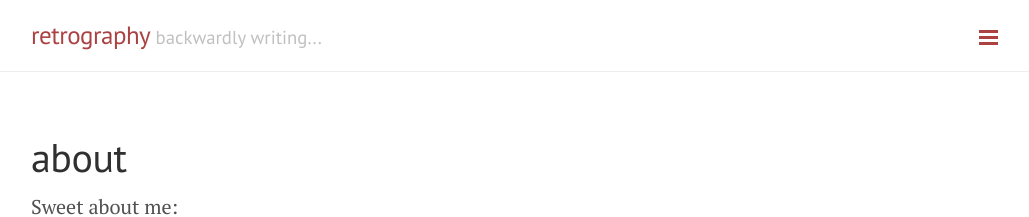
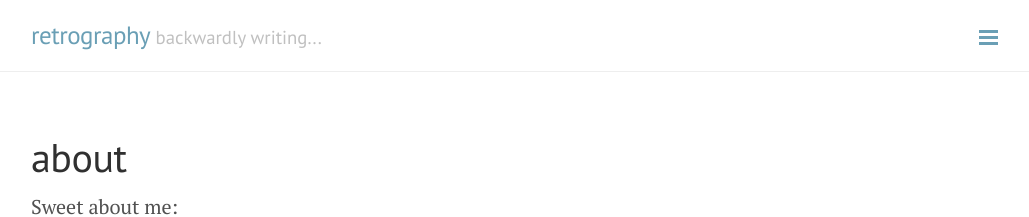
Before and after one commit to retrography/retrography.github.io, a Jekyll site: the page built from about.markdown, in a window 1280 px wide. Shown: the top 217 px of the page, without its empty margins (249-1278 px from the left). Built offline with Jekyll 4.4.1, drawn with Linux system fonts in a browser that asks for light colours; Markdown is read by kramdown in place of the engine named in the settings.

Commit message:
minor conf hacks

```diff
--- a/_config.yml
+++ b/_config.yml
@@ -11,7 +11,7 @@ relative_permalinks: true
 # Setup
 title:               retrography
 tagline:             'backwardly writing...'
-description:         "I am Mahmood S. Zargar, a PhD candidate in McGill's Desautels Faculty of Management. I am passionate about social theory and have a knack for data wrangling. My research is about the organizational aspects of online communities. Here are some related posts. Btw, call me Mah."
+description:         "I am Mahmood Zargar, a PhD candidate in McGill's Desautels Faculty of Management. I am passionate about social theory and have a knack for data wrangling. My research is about the organizational aspects of online communities. Here are some related posts. Btw, call me Mah."
 url:                 'http://retrography.github.io'
 baseurl:             ''
 paginate:            5
--- a/_layouts/default.html
+++ b/_layouts/default.html
@@ -3,7 +3,7 @@
 
   {% include head.html %}
 
-  <body class="layout-reverse sidebar-overlay theme-base-08">
+  <body class="layout-reverse sidebar-overlay theme-base-0d">
 
     {% include sidebar.html %}
 
```
